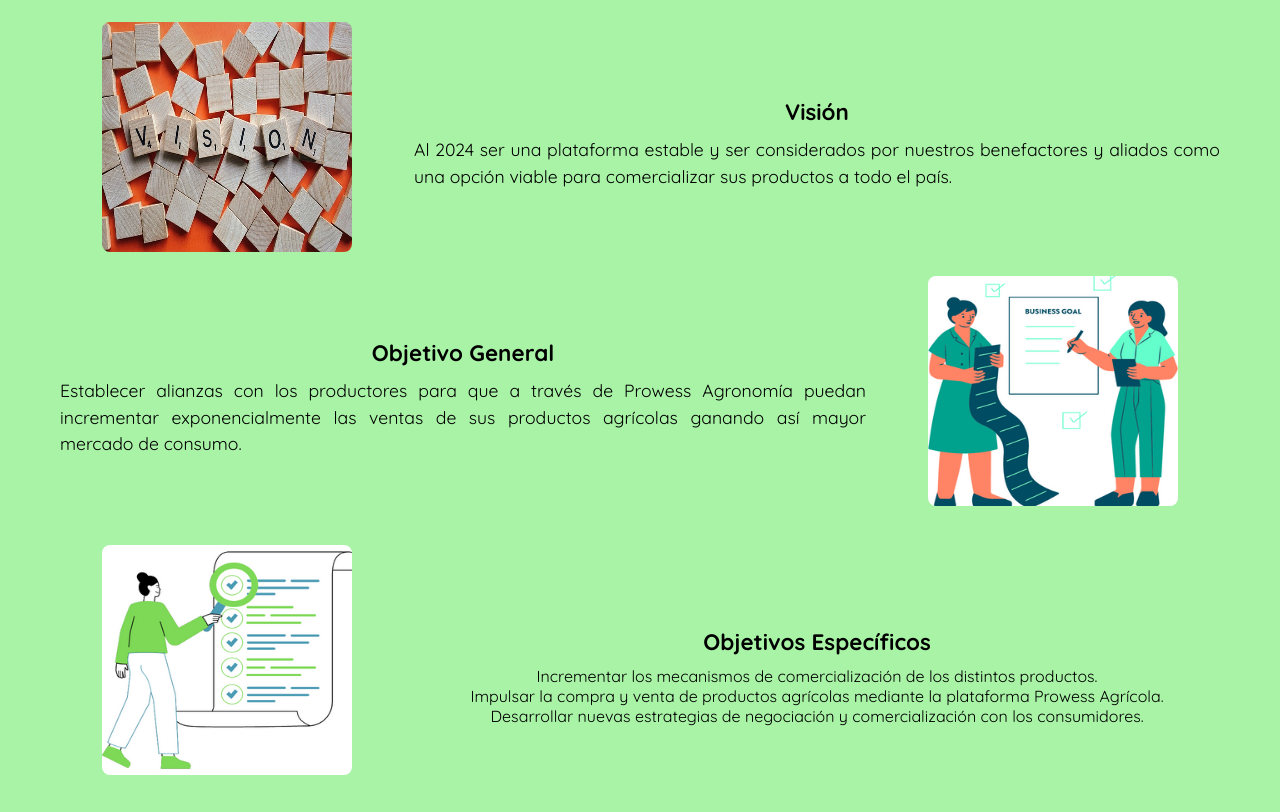
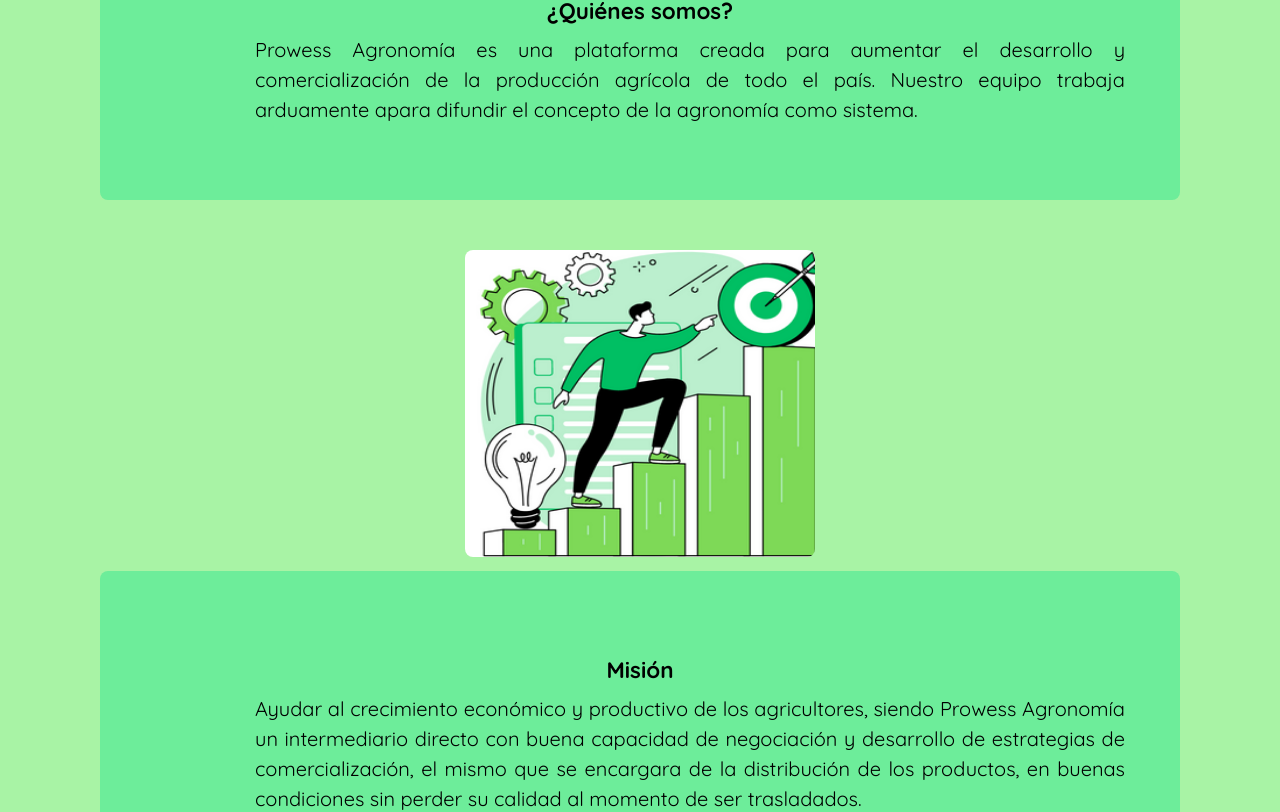
Before and after one commit to alissoncaiza/prowessAGR---Node-js, a React (Create React App) app in the folder frontend/: page /about in a window 1280 px wide. Shown: the part 999-1811 px from the top of the page. Built offline with nearby package versions, Linux system fonts and the light colour scheme.

Commit message:
cambios nosotros

```diff
--- a/frontend/src/pages/about/About.css
+++ b/frontend/src/pages/about/About.css
@@ -4,14 +4,17 @@
   }
 
   .flex-container {
+    margin-bottom: 40px;
     display: flex;
     flex-wrap: wrap;
     text-align: center;
     align-items: center;
-    padding-top: 15px;
+    padding-top: 20px;
+
   }
 
   .flex-container2 {
+    margin-bottom: 30px;
     display: flex;
     flex-wrap: wrap;
     text-align: center;
@@ -24,12 +27,14 @@
   }
 
   .flex-item-right {
-    padding: 10px;
+    background-color: rgb(109, 237, 154);
+    border-radius: 8px;
+    padding: 55px;
     flex: 70%;
   }
 
   .flex-item-left2 {
-    padding: 10px;
+    padding: 50px;
     flex: 70%;
   }
 
@@ -38,14 +43,13 @@
     flex: 30%;
   }
 
-
 .img-nosotros{
     width: 350px;
     height: auto;
 }
 
 .nosotros{
-    margin: 50px;
+    margin: 100px;
 }
 
 .img-cont{
@@ -54,17 +58,22 @@
 }
 
 .img-about{
-    width: 250px;
-    height: 230px;
+    width: 350px;
+    height: 307px;
     border-radius: 8px;
 }
 
+.texto{
+  font-size: 20px;
+  text-align: justify;
+  margin-left: 100px;
+}
 
 
  @media only screen and (max-width: 600px) {
-    h1 {
+    /*h1 {
       font-size: 28px;
-    }
+    }*/
 
     h2 {
       font-size: 20px;
@@ -86,9 +95,9 @@
     .col-9 {width: 50%;}
   }
   @media only screen and (max-width: 400px) {
-    h1 {
+    /*h1 {
       font-size: 24px;
-    }
+    }*/
 
     h2 {
       font-size: 18px;
--- a/frontend/src/pages/about/AboutUs.jsx
+++ b/frontend/src/pages/about/AboutUs.jsx
@@ -17,15 +17,14 @@ const AboutUs = () => {
           <div className="img-cont">
             <img className="img-nosotros" src="./assets/images/others/nosotros.png" alt="" />
           </div>
-          <p>En esta sección podrás conocer más al respecto de quiénes somos conjuntamente con la misión y visión del proyecto realizado a su vez de la unidad de vinculación del Departamento de Ciencias Económicas, Administrativas y de Comercio - DCEA.
-          </p>
+            <p className="texto">En esta sección podrás conocer más al respecto de quiénes somos conjuntamente con la misión y visión del proyecto realizado a su vez de la unidad de vinculación del Departamento de Ciencias Económicas, Administrativas y de Comercio - DCEA.</p>
           <div class="flex-container" >
             <div class="flex-item-left" >
               <img className="img-about" src="./assets/images/others/farmer.png" alt="" />
             </div>
             <div class="flex-item-right" >
-              <h2>¿Quiénes somos?</h2>
-              <p>Prowess Agronomía es una plataforma creada para aumentar el desarrollo y comercialización de la producción agrícola de todo el país. Nuestro equipo trabaja arduamente apara difundir el concepto de la agronomía como sistema. </p>
+              <h2 >¿Quiénes somos?</h2>
+              <p className="texto">Prowess Agronomía es una plataforma creada para aumentar el desarrollo y comercialización de la producción agrícola de todo el país. Nuestro equipo trabaja arduamente apara difundir el concepto de la agronomía como sistema. </p>
             </div>
           </div>
           <div class="flex-container2" >
@@ -35,7 +34,7 @@ const AboutUs = () => {
             </div>
             <div class="flex-item-right" >
             <h2>Misión</h2>
-              <p>Ayudar al crecimiento económico y productivo de los agricultores, siendo Prowess Agronomía un intermediario directo con buena capacidad de negociación y desarrollo de estrategias de comercialización, el mismo que se encargara de la distribución de los productos, en buenas condiciones sin perder su calidad al momento de ser trasladados. </p>
+              <p className="texto">Ayudar al crecimiento económico y productivo de los agricultores, siendo Prowess Agronomía un intermediario directo con buena capacidad de negociación y desarrollo de estrategias de comercialización, el mismo que se encargara de la distribución de los productos, en buenas condiciones sin perder su calidad al momento de ser trasladados. </p>
             </div>
           </div>
           <div class="flex-container" >
@@ -44,7 +43,7 @@ const AboutUs = () => {
             </div>
             <div class="flex-item-right" >
               <h2>Visión</h2>
-              <p>Al 2024 ser una plataforma estable y ser considerados por nuestros benefactores y aliados como una opción viable para comercializar sus productos a todo el país.</p>
+              <p className="texto"><br/>Al 2024 ser una plataforma estable y ser considerados por nuestros benefactores y aliados como una opción viable para comercializar sus productos a todo el país.</p>
             </div>
           </div>
           <div class="flex-container2" >
@@ -53,7 +52,7 @@ const AboutUs = () => {
             </div>
             <div class="flex-item-right" >
               <h2>Objetivo General</h2>
-              <p>Establecer alianzas con los productores para que a través de Prowess Agronomía puedan incrementar exponencialmente las ventas de sus productos agrícolas ganando así mayor mercado de consumo. </p>
+              <p className="texto"><br/>Establecer alianzas con los productores para que a través de Prowess Agronomía puedan incrementar exponencialmente las ventas de sus productos agrícolas ganando así mayor mercado de consumo. </p>
             </div>
           </div>
           <div class="flex-container" >
@@ -62,10 +61,10 @@ const AboutUs = () => {
             </div>
             <div class="flex-item-right" >
               <h2>Objetivos Específicos</h2>
-              <ul>
-                <li >Incrementar los mecanismos de comercialización de los distintos productos.</li>
-                <li >Impulsar la compra y venta de productos agrícolas mediante la plataforma Prowess Agrícola.</li>
-                <li >Desarrollar nuevas estrategias de negociación y comercialización con los consumidores.</li>
+              <ul style={{listStyleType: 'disc'}}><br/>
+                <li className="texto">Incrementar los mecanismos de comercialización de los distintos productos.</li>
+                <li className="texto">Impulsar la compra y venta de productos agrícolas mediante la plataforma Prowess Agrícola.</li>
+                <li className="texto">Desarrollar nuevas estrategias de negociación y comercialización con los consumidores.</li>
 
               </ul>
             </div>
```
Also changed, not shown: 1 other file (tests, documents, lock files or other folders).
